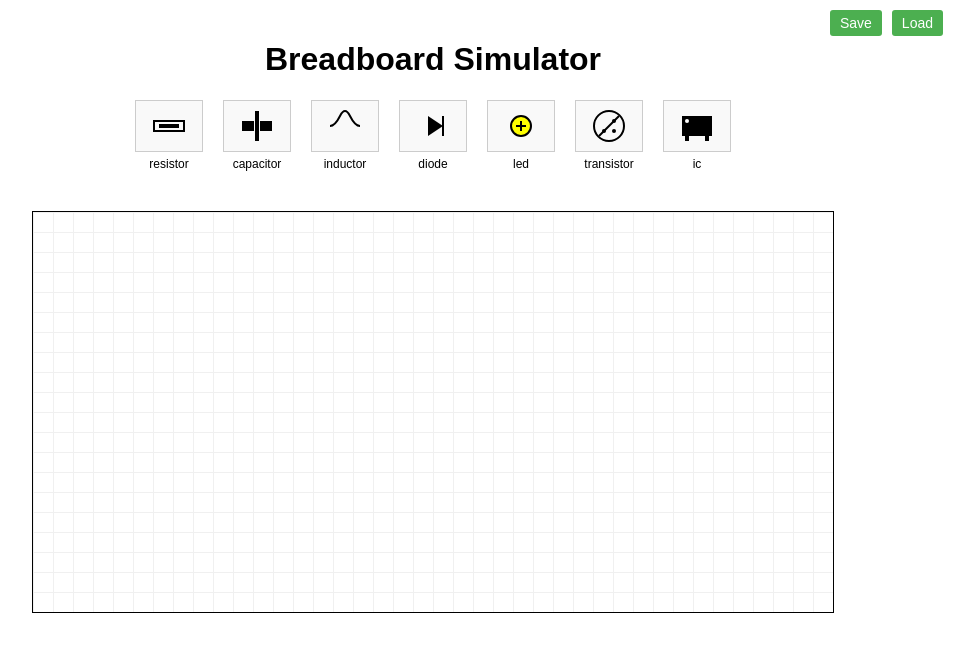
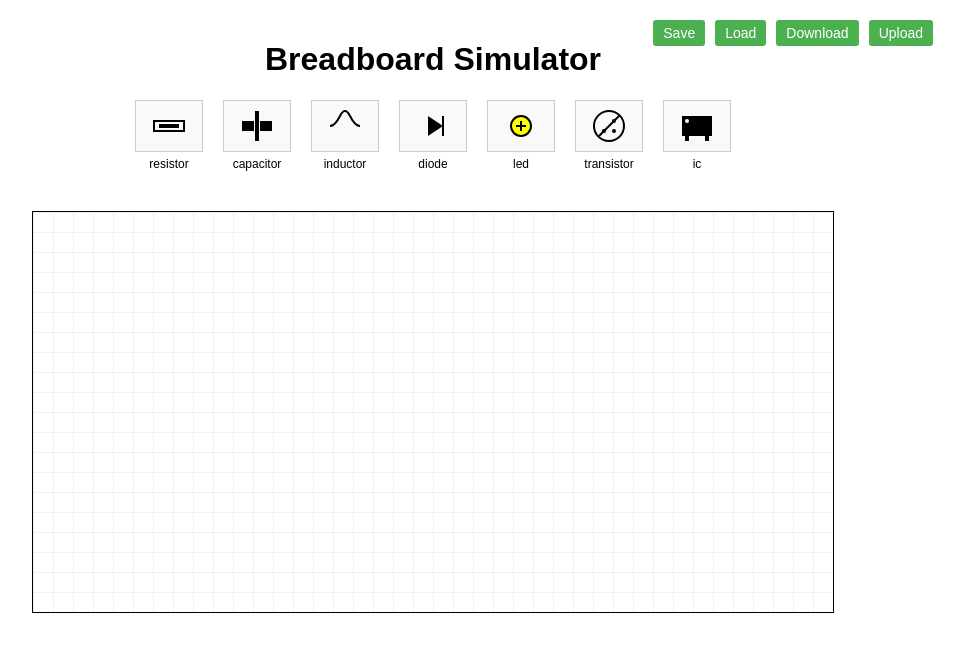
Before and after one commit to AkshitPareek/breadboardSim, a React (Create React App) app in the folder frontend/: page / in a window 1280 px wide. Shown: the top 652 px of the page, without its empty margins (207-1181 px from the left). Built offline with nearby package versions, Linux system fonts and the light colour scheme.

Commit message:
Added download/upload as json

```diff
--- a/frontend/src/App.css
+++ b/frontend/src/App.css
@@ -8,6 +8,28 @@
 
 h1 {
   text-align: center;
+}
+
+.top-controls {
+  position: absolute;
+  top: 20px;
+  right: 20px;
+  display: flex;
+  gap: 10px;
+}
+
+.top-controls button {
+  padding: 5px 10px;
+  font-size: 14px;
+  cursor: pointer;
+  background-color: #4CAF50;
+  color: white;
+  border: none;
+  border-radius: 3px;
+}
+
+.top-controls button:hover {
+  background-color: #45a049;
 }
 
 .message-bar {
@@ -23,24 +45,4 @@ h1 {
   z-index: 1000;
 }
 
-.breadboard-controls {
-  position: absolute;
-  top: 10px;
-  right: 10px;
-  display: flex;
-  gap: 10px;
-}
-
-.breadboard-controls button {
-  padding: 5px 10px;
-  font-size: 14px;
-  cursor: pointer;
-  background-color: #4CAF50;
-  color: white;
-  border: none;
-  border-radius: 3px;
-}
-
-.breadboard-controls button:hover {
-  background-color: #45a049;
-}
+/* Remove or comment out the .breadboard-controls styles if they exist */
--- a/frontend/src/App.js
+++ b/frontend/src/App.js
@@ -1,4 +1,4 @@
-import React, { useState } from 'react';
+import React, { useState, useRef } from 'react';
 import { DndProvider } from 'react-dnd';
 import { HTML5Backend } from 'react-dnd-html5-backend';
 import Breadboard from './components/Breadboard';
@@ -9,9 +9,11 @@ import './App.css';
 function App() {
   const [state, setState] = useState({
     components: [],
-    connections: []
+    connections: [],
+    customConnectionPoints: []
   });
   const [message, setMessage] = useState(null);
+  const fileInputRef = useRef(null);
 
   const components = ['resistor', 'capacitor', 'inductor', 'diode', 'led', 'transistor', 'ic'];
 
@@ -26,7 +28,9 @@ function App() {
       if (savedCircuit) {
         const parsedCircuit = JSON.parse(savedCircuit);
 
-        if (!Array.isArray(parsedCircuit.components) || !Array.isArray(parsedCircuit.connections)) {
+        if (!Array.isArray(parsedCircuit.components) ||
+            !Array.isArray(parsedCircuit.connections) ||
+            !Array.isArray(parsedCircuit.customConnectionPoints)) {
           throw new Error('Invalid saved circuit data');
         }
 
@@ -41,6 +45,40 @@ function App() {
     }
   };
 
+  const downloadCircuit = () => {
+    const dataStr = "data:text/json;charset=utf-8," + encodeURIComponent(JSON.stringify(state));
+    const downloadAnchorNode = document.createElement('a');
+    downloadAnchorNode.setAttribute("href", dataStr);
+    downloadAnchorNode.setAttribute("download", "circuit.json");
+    document.body.appendChild(downloadAnchorNode);
+    downloadAnchorNode.click();
+    downloadAnchorNode.remove();
+    showMessage('Circuit downloaded successfully!');
+  };
+
+  const uploadCircuit = (event) => {
+    const file = event.target.files[0];
+    if (file) {
+      const reader = new FileReader();
+      reader.onload = (e) => {
+        try {
+          const parsedCircuit = JSON.parse(e.target.result);
+          if (!Array.isArray(parsedCircuit.components) ||
+              !Array.isArray(parsedCircuit.connections) ||
+              !Array.isArray(parsedCircuit.customConnectionPoints)) {
+            throw new Error('Invalid circuit file');
+          }
+          setState(parsedCircuit);
+          showMessage('Circuit uploaded successfully!');
+        } catch (error) {
+          console.error('Error parsing circuit file:', error);
+          showMessage('Error uploading circuit. The file may be corrupted or in an invalid format.');
+        }
+      };
+      reader.readAsText(file);
+    }
+  };
+
   const showMessage = (msg) => {
     setMessage(msg);
     setTimeout(() => setMessage(null), 3000);
@@ -50,12 +88,23 @@ function App() {
     <DndProvider backend={HTML5Backend}>
       <div className="App">
         <h1>Breadboard Simulator</h1>
+        <div className="top-controls">
+          <button onClick={saveCircuit}>Save</button>
+          <button onClick={loadCircuit}>Load</button>
+          <button onClick={downloadCircuit}>Download</button>
+          <button onClick={() => fileInputRef.current.click()}>Upload</button>
+          <input
+            type="file"
+            ref={fileInputRef}
+            style={{ display: 'none' }}
+            onChange={uploadCircuit}
+            accept=".json"
+          />
+        </div>
         <ComponentList components={components} />
         <Breadboard
           state={state}
           setState={setState}
-          onSave={saveCircuit}
-          onLoad={loadCircuit}
         />
         <CustomDragLayer />
         {message && <div className="message-bar">{message}</div>}
--- a/frontend/src/components/Breadboard.js
+++ b/frontend/src/components/Breadboard.js
@@ -10,12 +10,11 @@ const COMPONENT_WIDTH = 66;
 const COMPONENT_HEIGHT = 50;
 const DOT_SIZE = 10;
 
-const Breadboard = ({ state, setState, onSave, onLoad }) => {
+const Breadboard = ({ state, setState }) => {
   const boardRef = useRef(null);
   const [wireStart, setWireStart] = useState(null);
   const [selectedComponent, setSelectedComponent] = useState(null);
   const [isPropertiesPanelOpen, setIsPropertiesPanelOpen] = useState(false);
-  const [customConnectionPoints, setCustomConnectionPoints] = useState([]);
 
   const [, drop] = useDrop(() => ({
     accept: 'component',
@@ -120,12 +119,15 @@ const Breadboard = ({ state, setState, onSave, onLoad }) => {
   };
 
   const handleGridClick = (e) => {
-    if (e.metaKey || e.ctrlKey) {  // Support both Command (Mac) and Control (Windows)
+    if (e.metaKey || e.ctrlKey) {
       const rect = boardRef.current.getBoundingClientRect();
       const x = Math.floor((e.clientX - rect.left) / GRID_SIZE) * GRID_SIZE;
       const y = Math.floor((e.clientY - rect.top) / GRID_SIZE) * GRID_SIZE;
 
-      setCustomConnectionPoints(prev => [...prev, { x, y, id: Date.now() }]);
+      setState(prevState => ({
+        ...prevState,
+        customConnectionPoints: [...prevState.customConnectionPoints, { x, y, id: Date.now() }]
+      }));
     }
   };
 
@@ -147,7 +149,7 @@ const Breadboard = ({ state, setState, onSave, onLoad }) => {
   };
 
   const renderCustomConnectionPoints = () => {
-    return customConnectionPoints.map((point) => (
+    return state.customConnectionPoints.map((point) => (
       <div
         key={point.id}
         className={`connection-point ${wireStart && wireStart.customPointId === point.id ? 'active' : ''}`}
@@ -169,7 +171,7 @@ const Breadboard = ({ state, setState, onSave, onLoad }) => {
 
       try {
         if (connection.from.customPointId) {
-          const startPoint = customConnectionPoints.find(p => p.id === connection.from.customPointId);
+          const startPoint = state.customConnectionPoints.find(p => p.id === connection.from.customPointId);
           if (!startPoint) throw new Error('Start point not found');
           start = { x: startPoint.x + DOT_SIZE / 2, y: startPoint.y + DOT_SIZE / 2 };
         } else {
@@ -184,7 +186,7 @@ const Breadboard = ({ state, setState, onSave, onLoad }) => {
         }
 
         if (connection.to.customPointId) {
-          const endPoint = customConnectionPoints.find(p => p.id === connection.to.customPointId);
+          const endPoint = state.customConnectionPoints.find(p => p.id === connection.to.customPointId);
           if (!endPoint) throw new Error('End point not found');
           end = { x: endPoint.x + DOT_SIZE / 2, y: endPoint.y + DOT_SIZE / 2 };
         } else {
@@ -219,10 +221,12 @@ const Breadboard = ({ state, setState, onSave, onLoad }) => {
   return (
     <div className="breadboard-layout">
       <div className="breadboard-wrapper">
+        {/* Remove this section if it exists
         <div className="breadboard-controls">
-          <button onClick={onSave}>Save</button>
-          <button onClick={onLoad}>Load</button>
+          <button onClick={() => {}}>Save</button>
+          <button onClick={() => {}}>Load</button>
         </div>
+        */}
         <div
           ref={(node) => {
             drop(node);
```
